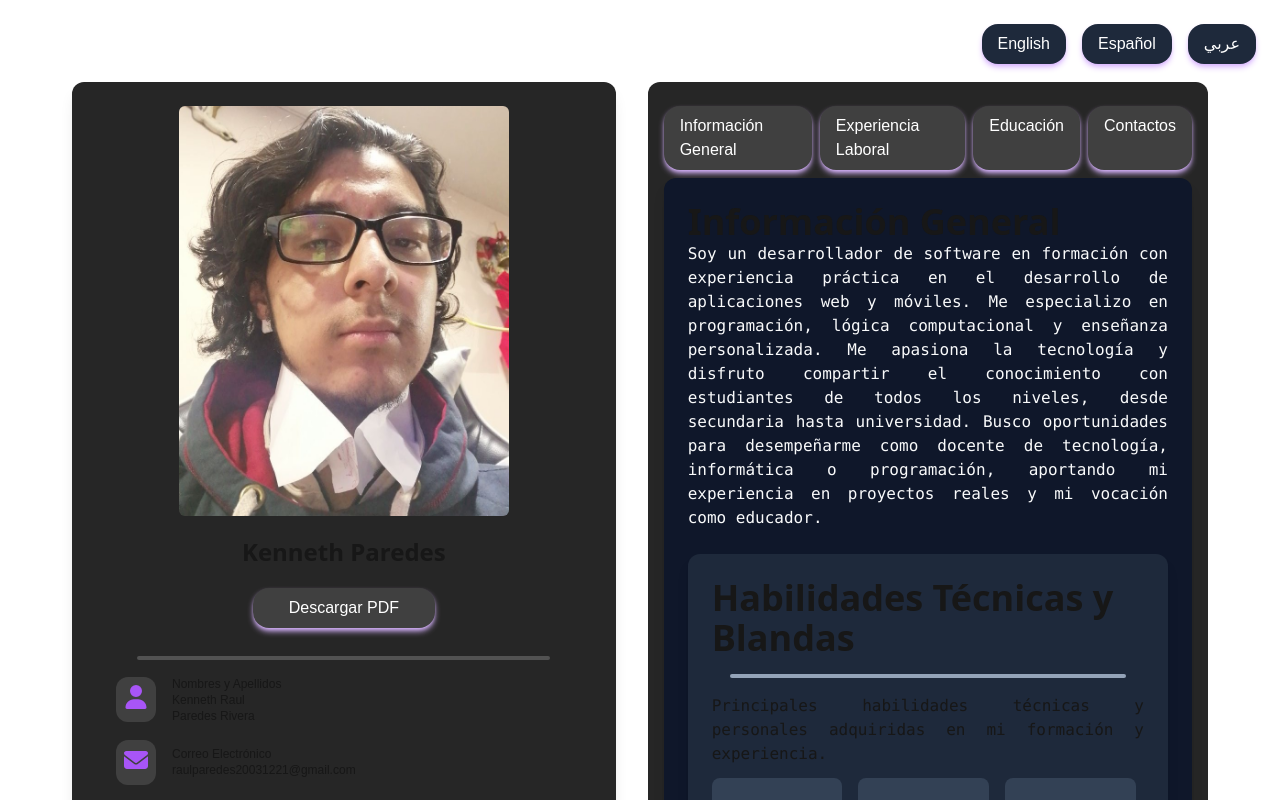
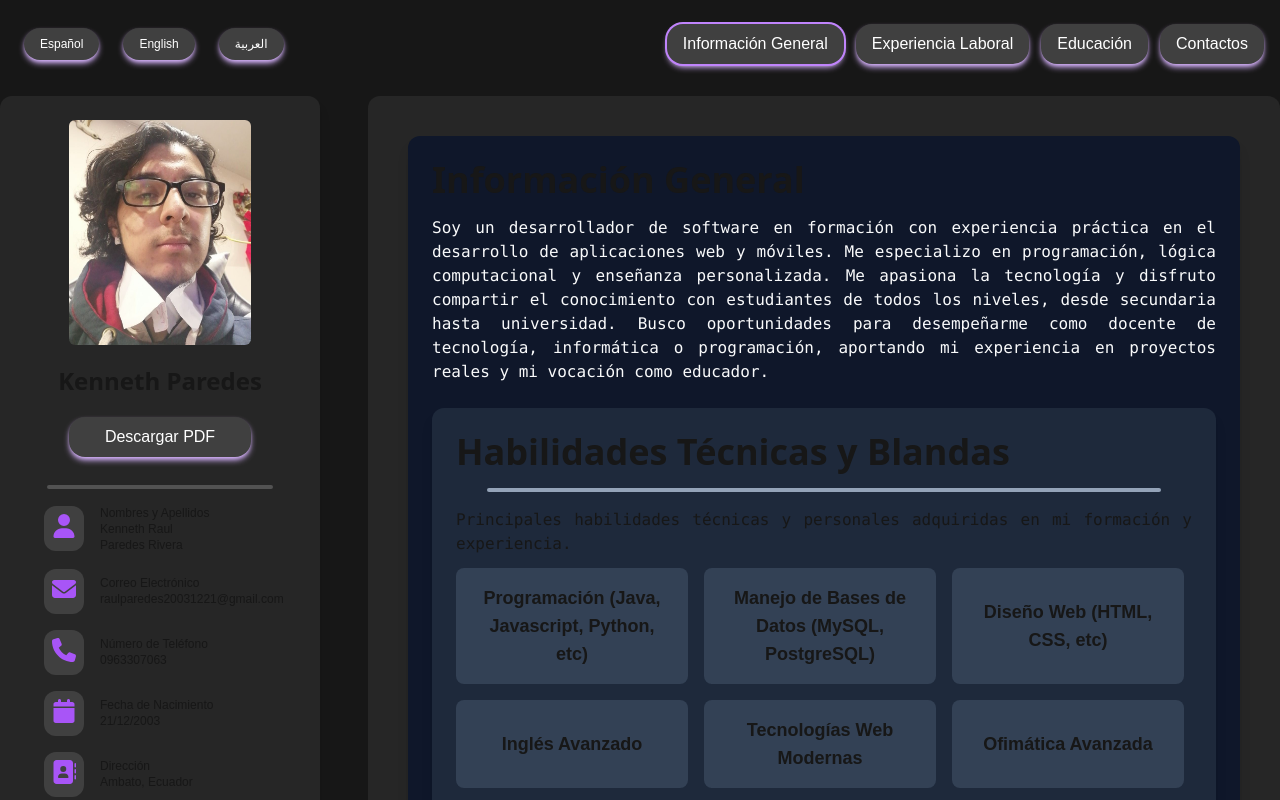
Before and after one commit to WADEPAR6/WADEPAR6.github.io, a Next.js app: page /es in a window 1280 px wide. Shown: the top 800 px of the page. Built offline with nearby package versions, Linux system fonts and the light colour scheme.

Commit message:
FIX - tailwind files configured and styles changed

```diff
--- a/src/app/[locale]/ClientHome.tsx
+++ b/src/app/[locale]/ClientHome.tsx
@@ -2,45 +2,12 @@
 
 import React from 'react';
 import Principal from '@/modules/Principal';
-import { useRouter, usePathname } from 'next/navigation';
 import { Dictionary } from '../types/Dictionary';
 
 export default function ClientHome({ dictionary }: { dictionary: Dictionary }) {
-  const router = useRouter();
-  const pathname = usePathname();
-
-  const handleLanguageChange = (newLang: string) => {
-    const segments = pathname.split('/');
-    segments[1] = newLang;
-    router.push(segments.join('/'));
-  };
-
   return (
-    <div className="grid grid-rows-[20px_1fr_20px] items-center justify-items-center min-h-screen p-8 pb-20 gap-16 font-[family-name:var(--font-geist-sans)]">
-      {/* Language Switcher - fixed and always visible */}
-      <div className='fixed top-6 right-6 z-50 flex space-x-4'>
-        <button
-          onClick={() => handleLanguageChange('en')}
-          className="bg-slate-800 text-white rounded-2xl px-4 py-2 shadow-md shadow-purple-300 hover:bg-slate-600 transition"
-        >
-          English
-        </button>
-        <button
-          onClick={() => handleLanguageChange('es')}
-          className="bg-slate-800 text-white rounded-2xl px-4 py-2 shadow-md shadow-purple-300 hover:bg-slate-600 transition"
-        >
-          Español
-        </button>
-        <button
-          onClick={() => handleLanguageChange('ar')}
-          className="bg-slate-800 text-white rounded-2xl px-4 py-2 shadow-md shadow-purple-300 hover:bg-slate-600 transition"
-        >
-          عربي
-        </button>
-      </div>
-      <main className="flex flex-col gap-8 p-10 pt-2 h-full w-full mt-28">
-        <Principal dictionary={dictionary} />
-      </main>
+    <div className="min-h-screen w-full bg-neutral-900">
+      <Principal dictionary={dictionary} />
     </div>
   );
 }
--- a/src/modules/Principal.tsx
+++ b/src/modules/Principal.tsx
@@ -7,9 +7,11 @@ import Education from '@/sections/Education';
 import Contacts from '@/sections/Contacts';
 import InformationPersonal from '@/components/InformationPersonal';
 import { Dictionary } from '../app/types/Dictionary';
+import { Menu } from 'lucide-react';
 
 export default function Principal({ dictionary }: { dictionary: Dictionary }) {
     const [selectedSection, setSelectedSection] = React.useState('General');
+    const [menuOpen, setMenuOpen] = React.useState(false);
 
     const renderSection = () => {
         switch (selectedSection) {
@@ -26,32 +28,72 @@ export default function Principal({ dictionary }: { dictionary: Dictionary }) {
         }
     };
     return (
-        <div id='Principal' className='flex flex-col md:flex-row w-full max-w-7xl mx-auto gap-8 md:gap-12 items-start justify-center'>
-            {/* Left: Personal Info (20%) */}
-            <div className="w-full md:w-1/4 flex-shrink-0">
-                <InformationPersonal dictionary={dictionary} />
-            </div>
-            {/* Right: Main Content (80%) */}
-            <div id='Windows' className='w-full md:w-3/4 flex flex-col rounded-xl bg-neutral-800 p-4 md:p-10 pt-1 mb-8 min-h-[500px]'>
-                {/* Section Switcher */}
-                <div className='flex flex-row justify-end'>
-                    <ol className='flex flex-row flex-wrap gap-2 md:gap-3'>
-                        <li onClick={() => setSelectedSection('General')} className={`bg-neutral-700 text-white rounded-2xl px-4 py-2 shadow-md shadow-purple-300 hover:bg-neutral-600 transition my-2 cursor-pointer ${selectedSection==='General' ? 'ring-2 ring-purple-400' : ''}`}>
-                            <h1>{dictionary.general.title}</h1>
-                        </li>
-                        <li onClick={() => setSelectedSection('Experience')} className={`bg-neutral-700 text-white rounded-2xl px-4 py-2 shadow-md shadow-purple-300 hover:bg-neutral-600 transition my-2 cursor-pointer ${selectedSection==='Experience' ? 'ring-2 ring-purple-400' : ''}`}>
-                            <h1>{dictionary.workExperienceTitle}</h1>
-                        </li>
-                        <li onClick={() => setSelectedSection('Education')} className={`bg-neutral-700 text-white rounded-2xl px-4 py-2 shadow-md shadow-purple-300 hover:bg-neutral-600 transition my-2 cursor-pointer ${selectedSection==='Education' ? 'ring-2 ring-purple-400' : ''}`}>
-                            <h1>{dictionary.educationTitle}</h1>
-                        </li>
-                        <li onClick={() => setSelectedSection('Contacts')} className={`bg-neutral-700 text-white rounded-2xl px-4 py-2 shadow-md shadow-purple-300 hover:bg-neutral-600 transition my-2 cursor-pointer ${selectedSection==='Contacts' ? 'ring-2 ring-purple-400' : ''}`}>
-                            <h1>{dictionary.contacts}</h1>
-                        </li>
+        <div id='Principal' className='flex flex-col w-full h-full max-w-7xl mx-auto'>
+            {/* Sticky Header: Idiomas (izquierda) y botones de sección (derecha) */}
+            <header className='w-full flex flex-row items-center justify-between mb-6 mt-4 px-4 sticky top-0 z-40 bg-neutral-900'>
+                {/* Idiomas a la izquierda */}
+                <div className='flex flex-row gap-2'>
+                    <button onClick={() => window.location.pathname = '/es'} className='bg-neutral-700 text-white rounded-2xl px-4 py-2 shadow-md shadow-purple-300 hover:bg-neutral-600 transition text-xs mx-2 my-2'>Español</button>
+                    <button onClick={() => window.location.pathname = '/en'} className='bg-neutral-700 text-white rounded-2xl px-4 py-2 shadow-md shadow-purple-300 hover:bg-neutral-600 transition text-xs mx-2 my-2'>English</button>
+                    <button onClick={() => window.location.pathname = '/ar'} className='bg-neutral-700 text-white rounded-2xl px-4 py-2 shadow-md shadow-purple-300 hover:bg-neutral-600 transition text-xs mx-2 my-2'>العربية</button>
+                </div>
+                {/* Botones de sección a la derecha (responsive) */}
+                <div className='flex items-center'>
+                    {/* Desktop: botones horizontales */}
+                    <ol className='hidden md:flex flex-row flex-wrap gap-2 md:gap-3'>
+                        <li onClick={() => setSelectedSection('General')} className={`bg-neutral-700 text-white rounded-2xl px-4 py-2 shadow-md shadow-purple-300 hover:bg-neutral-600 transition my-2 cursor-pointer ${selectedSection==='General' ? 'ring-2 ring-purple-400' : ''}`}><h1>{dictionary.general.title}</h1></li>
+                        <li onClick={() => setSelectedSection('Experience')} className={`bg-neutral-700 text-white rounded-2xl px-4 py-2 shadow-md shadow-purple-300 hover:bg-neutral-600 transition my-2 cursor-pointer ${selectedSection==='Experience' ? 'ring-2 ring-purple-400' : ''}`}><h1>{dictionary.workExperienceTitle}</h1></li>
+                        <li onClick={() => setSelectedSection('Education')} className={`bg-neutral-700 text-white rounded-2xl px-4 py-2 shadow-md shadow-purple-300 hover:bg-neutral-600 transition my-2 cursor-pointer ${selectedSection==='Education' ? 'ring-2 ring-purple-400' : ''}`}><h1>{dictionary.educationTitle}</h1></li>
+                        <li onClick={() => setSelectedSection('Contacts')} className={`bg-neutral-700 text-white rounded-2xl px-4 py-2 shadow-md shadow-purple-300 hover:bg-neutral-600 transition my-2 cursor-pointer ${selectedSection==='Contacts' ? 'ring-2 ring-purple-400' : ''}`}><h1>{dictionary.contacts}</h1></li>
                     </ol>
+                    {/* Mobile: menú hamburguesa */}
+                    <div className='md:hidden relative ml-2'>
+                        <button
+                            onClick={() => setMenuOpen((open) => !open)}
+                            className='p-2 rounded-lg bg-neutral-700 text-white shadow-md shadow-purple-300 hover:bg-neutral-600 transition flex items-center'
+                            aria-label='Open menu'
+                        >
+                            <Menu size={28} />
+                        </button>
+                        {menuOpen && (
+                            <div className='absolute right-0 mt-2 z-50 bg-neutral-800 rounded-xl shadow-lg py-2 min-w-[180px] border border-neutral-700'>
+                                <button
+                                    onClick={() => { setSelectedSection('General'); setMenuOpen(false); }}
+                                    className={`block w-full text-left px-4 py-2 text-white hover:bg-purple-700 transition ${selectedSection === 'General' ? 'bg-purple-800' : ''}`}
+                                >
+                                    {dictionary.general.title}
+                                </button>
+                                <button
+                                    onClick={() => { setSelectedSection('Experience'); setMenuOpen(false); }}
+                                    className={`block w-full text-left px-4 py-2 text-white hover:bg-purple-700 transition ${selectedSection === 'Experience' ? 'bg-purple-800' : ''}`}
+                                >
+                                    {dictionary.workExperienceTitle}
+                                </button>
+                                <button
+                                    onClick={() => { setSelectedSection('Education'); setMenuOpen(false); }}
+                                    className={`block w-full text-left px-4 py-2 text-white hover:bg-purple-700 transition ${selectedSection === 'Education' ? 'bg-purple-800' : ''}`}
+                                >
+                                    {dictionary.educationTitle}
+                                </button>
+                                <button
+                                    onClick={() => { setSelectedSection('Contacts'); setMenuOpen(false); }}
+                                    className={`block w-full text-left px-4 py-2 text-white hover:bg-purple-700 transition ${selectedSection === 'Contacts' ? 'bg-purple-800' : ''}`}
+                                >
+                                    {dictionary.contacts}
+                                </button>
+                            </div>
+                        )}
+                    </div>
                 </div>
-                {/* Rendered Section */}
-                <div className='mt-4'>
+            </header>
+            {/* Main content: 25% info personal, 75% sección seleccionada */}
+            <div className='flex flex-col md:flex-row w-full h-full gap-8 md:gap-12'>
+                {/* Info personal (25%) */}
+                <div className="w-full md:w-1/4 flex-shrink-0">
+                    <InformationPersonal dictionary={dictionary} />
+                </div>
+                {/* Sección seleccionada (75%) */}
+                <div id='Windows' className='w-full md:w-3/4 flex flex-col rounded-xl bg-neutral-800 p-4 md:p-10 pt-1 mb-8 min-h-[500px]'>
                     <Suspense fallback={<div>Loading...</div>}>
                         {renderSection()}
                     </Suspense>
--- a/tailwind.config.ts
+++ b/tailwind.config.ts
@@ -5,6 +5,8 @@ const config: Config = {
     "./src/pages/**/*.{js,ts,jsx,tsx,mdx}",
     "./src/components/**/*.{js,ts,jsx,tsx,mdx}",
     "./src/app/**/*.{js,ts,jsx,tsx,mdx}",
+    "./src/sections/**/*.{js,ts,jsx,tsx,mdx}",
+    "./src/modules/**/*.{js,ts,jsx,tsx,mdx}",
   ],
   theme: {
     extend: {
```
